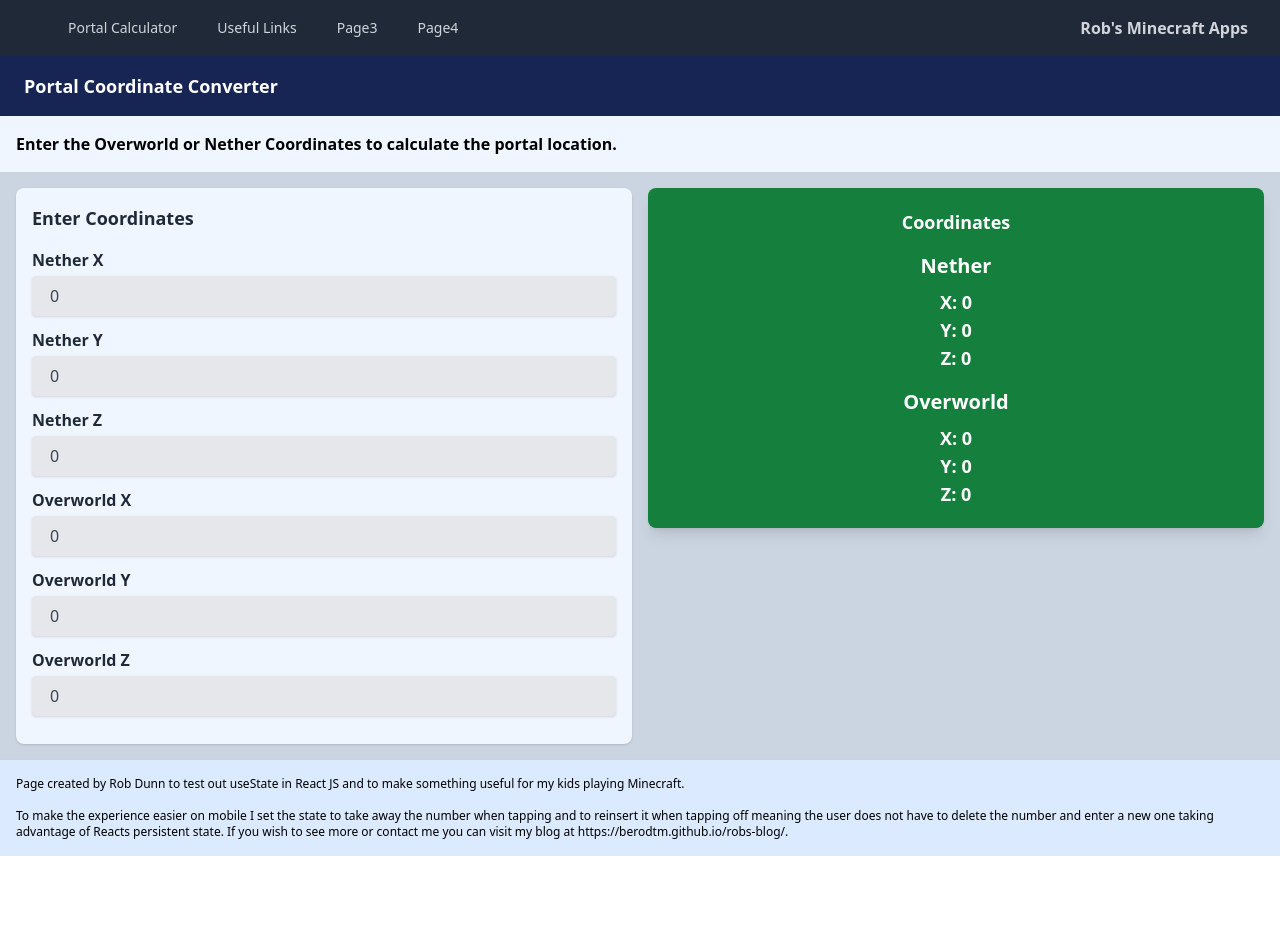
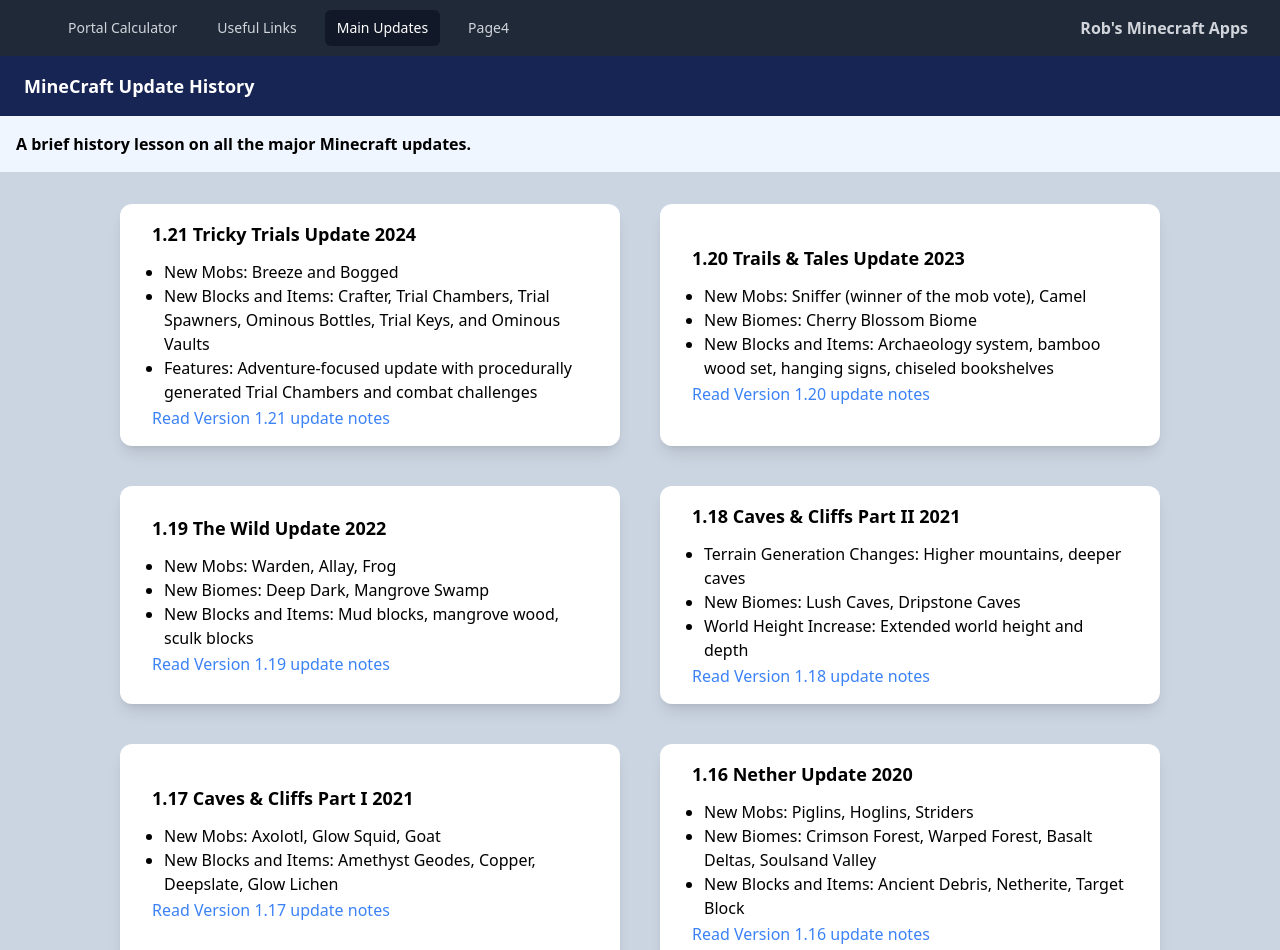
Before and after one commit to Berodtm/minecraft-apps, a React (Vite) app: page /minecraft-apps/MainUpdates in a window 1280 px wide. Shown: the top 950 px of the page. Before the commit the page ends 856 px from the top, so only its background shows below. Built offline with nearby package versions, Linux system fonts and the light colour scheme.

Commit message:
added a third page - update history - updated the card component to be more reuseable and accept optional list items with a nested map method, added a large object of minecraft updates to act as a data file for the map method to go through.

```diff
--- a/src/App.jsx
+++ b/src/App.jsx
@@ -3,7 +3,7 @@
 import PortalCalc from './pages/PortalCalc';
 import { BrowserRouter, Routes, Route } from 'react-router-dom';
 import UsefulLinksPage from './pages/UsefulLinksPage';
-import Page3 from './pages/Page3';
+import MainUpdates from './pages/MainUpdates';
 import Page4 from './pages/Page4';
 function App() {
   return (
@@ -15,7 +15,7 @@
           <Route path='/' element={<PortalCalc />} />
           <Route path='/PortalCalc' element={<PortalCalc />} />
           <Route path='/UsefulLinksPage' element={<UsefulLinksPage />} />
-          <Route path='/Page3' element={<Page3 />} />
+          <Route path='/MainUpdates' element={<MainUpdates />} />
           <Route path='/Page4' element={<Page4 />} />
           <Route path='*' element={<PortalCalc />} /> {/* Catch-all route */}
         </Routes>
--- a/src/components/Cards.jsx
+++ b/src/components/Cards.jsx
@@ -1,16 +1,30 @@
 function Card(props) {
+  const { name, about, list, url, minWidth = '350px', maxWidth = '350px', button } = props;
+
   return (
-      <div className='min-w-[350px] max-w-[350px] m-5 py-8 px-8 bg-white rounded-xl shadow-lg space-y-2 sm:py-4 sm:flex sm:items-center sm:space-y-0 sm:space-x-6'>
+    <div
+      className='m-5 py-8 px-8 bg-white rounded-xl shadow-lg space-y-2 sm:py-4 sm:flex sm:items-center sm:space-y-0 sm:space-x-6'
+      style={{ minWidth, maxWidth }}
+    >
       <div className='text-center space-y-2 sm:text-left'>
         <div className='space-y-0.5'>
           <p className='text-lg text-black font-semibold'>
-              {props.name ? props.name : 'Name Missing'}
+            {name ? name : 'Name Missing'}
           </p>
-            <p className='text-slate-600 text-sm font-medium pt-3 pb-3'>
-              {props.about}
+          <p className='text-slate-600 text-sm font-medium  pb-2'>
+            {about}
           </p>
+          {list && list.length > 0 && (
+            <ul className='list-disc pl-3 text-left'>
+              {list.map((feature, index) => (
+                <li key={index}>{feature}</li>
+              ))}
+            </ul>
+          )}
           <p className='text-blue-500 hover:text-blue-600 font-medium'>
-                <a href={props.url} target="_blank">Find out more</a>
+            <a className="mt-2" href={url} target='_blank' rel='noopener noreferrer'>
+              {button ? button : 'Find out more'}
+            </a>
           </p>
         </div>
       </div>
--- a/src/components/Header.jsx
+++ b/src/components/Header.jsx
@@ -14,7 +14,7 @@
   const navigation = [
     { name: 'Portal Calculator', href: '/PortalCalc' },
     { name: 'Useful Links', href: '/UsefulLinksPage' },
-    { name: 'Page3', href: '/Page3' },
+    { name: 'Main Updates', href: '/MainUpdates' },
     { name: 'Page4', href: '/Page4' },
   ];
 
--- /dev/null
+++ b/src/data/minecraftUpdatesData.js
@@ -0,0 +1,121 @@
+const minecraftUpdatesData = [
+  {
+    id: 10,
+    version: '1.21',
+    name: 'Tricky Trials Update',
+    year: '2024',
+    features: [
+      "New Mobs: Breeze and Bogged",
+      "New Blocks and Items: Crafter, Trial Chambers, Trial Spawners, Ominous Bottles, Trial Keys, and Ominous Vaults",
+      "Features: Adventure-focused update with procedurally generated Trial Chambers and combat challenges"
+    ],
+    url: 'https://www.minecraft.net/en-us/article/1-21-update-officially-named-tricky-trials',
+  },
+  {
+    id: 9,
+    version: '1.20',
+    name: 'Trails & Tales Update',
+    year: '2023',
+    features: [
+      "New Mobs: Sniffer (winner of the mob vote), Camel",
+      "New Biomes: Cherry Blossom Biome",
+      "New Blocks and Items: Archaeology system, bamboo wood set, hanging signs, chiseled bookshelves"
+    ],
+    url: 'https://www.minecraft.net/en-us/article/trails-tales-update-out-today-java',
+  },
+  {
+    id: 8,
+    version: '1.19',
+    name: 'The Wild Update',
+    year: '2022',
+    features: [
+      "New Mobs: Warden, Allay, Frog",
+      "New Biomes: Deep Dark, Mangrove Swamp",
+      "New Blocks and Items: Mud blocks, mangrove wood, sculk blocks"
+    ],
+    url: 'https://www.minecraft.net/en-us/updates/the-wild-update',
+  },
+  {
+    id: 7,
+    version: '1.18',
+    name: 'Caves & Cliffs Part II',
+    year: '2021',
+    features: [
+      "Terrain Generation Changes: Higher mountains, deeper caves",
+      "New Biomes: Lush Caves, Dripstone Caves",
+      "World Height Increase: Extended world height and depth"
+    ],
+    url: 'https://www.minecraft.net/en-us/article/caves---cliffs-part-ii-the-features',
+  },
+  {
+    id: 6,
+    version: '1.17',
+    name: 'Caves & Cliffs Part I',
+    year: '2021',
+    features: [
+      "New Mobs: Axolotl, Glow Squid, Goat",
+      "New Blocks and Items: Amethyst Geodes, Copper, Deepslate, Glow Lichen"
+    ],
+    url: 'https://www.minecraft.net/en-us/article/caves---cliffs--part-i-out-today-java',
+  },
+  {
+    id: 5,
+    version: '1.16',
+    name: 'Nether Update',
+    year: '2020',
+    features: [
+      "New Mobs: Piglins, Hoglins, Striders",
+      "New Biomes: Crimson Forest, Warped Forest, Basalt Deltas, Soulsand Valley",
+      "New Blocks and Items: Ancient Debris, Netherite, Target Block"
+    ],
+    url: 'https://www.minecraft.net/en-us/article/nether-update-java',
+  },
+  {
+    id: 4,
+    version: '1.15',
+    name: 'Buzzy Bees Update',
+    year: '2019',
+    features: [
+      "New Mob: Bees",
+      "New Blocks and Items: Honey Block, Honeycomb, Beehives"
+    ],
+    url: 'https://www.minecraft.net/en-us/article/buzzy-bees-out-now-in-java',
+  },
+  {
+    id: 3,
+    version: '1.14',
+    name: 'Village & Pillage Update',
+    year: '2019',
+    features: [
+      "New Mobs: Pillagers, Ravagers, Foxes",
+      "New Structures: Updated Villages, Pillager Outposts",
+      "New Blocks and Items: Bamboo, Scaffolding, Campfire"
+    ],
+    url: 'https://www.minecraft.net/en-us/article/minecraft-snapshot-18w47a',
+  },
+  {
+    id: 2,
+    version: '1.13',
+    name: 'The Update Aquatic',
+    year: '2018',
+    features: [
+      "New Mobs: Dolphins, Turtles, Drowned",
+      "New Biomes: Warm, Lukewarm, Cold, and Frozen Ocean",
+      "New Blocks and Items: Kelp, Sea Pickle, Coral Blocks"
+    ],
+    url: 'https://www.minecraft.net/en-us/updates/aquatic',
+  },
+  {
+    id: 1,
+    version: '1.12',
+    name: 'World of Color Update',
+    year: '2017',
+    features: [
+      "New Blocks and Items: Concrete, Glazed Terracotta, Parrots",
+      "Features: Improved color palette for wool and banners"
+    ],
+    url: 'https://www.minecraft.net/en-us/article/world-color-released',
+  },
+];
+
+export default minecraftUpdatesData;
--- /dev/null
+++ b/src/pages/MainUpdates.jsx
@@ -0,0 +1,45 @@
+import Card from '../components/Cards';
+import minecraftUpdatesData from '../data/minecraftUpdatesData';
+export default function MainUpdates() {
+  return (
+    <div className='flex flex-col min-h-screen'>
+      <header className='bg-blue-950 text-white text-lg font-bold py-4 px-6 shadow-md'>
+        <h1>MineCraft Update History</h1>
+      </header>
+      <p className='font-bold p-4 bg-blue-50'>
+        A brief history lesson on all the major Minecraft updates.
+      </p>
+      <main className='flex-grow  flex pt-3 pb-3 justify-center'>
+        <div className='flex flex-wrap content-start justify-center'>
+          {minecraftUpdatesData.map(({ id, url, version, name, year = '' , features }) => (
+            <Card
+              url={url}
+              name={`${version} ${name} ${year.toString()}`}
+              key={id}
+              list={features}
+              minWidth='350px'
+              maxWidth='500px'
+              button={`Read Version ${version} update notes`}
+            />
+          ))}
+        </div>
+      </main>
+      <footer className='bg-blue-100 p-4 shadow mt-auto'>
+        <p className='text-xs'>
+          Page created by Rob Dunn to test out the map method with a list and a
+          reusable card component. Also managed to pass styles by props and have a nested map method inside the map method for list items. <br />
+          <br />
+          If you wish to see more or contact me you can visit my blog at{' '}
+          <a
+            title='Robs Blog'
+            target='_blank'
+            href='https://berodtm.github.io/robs-blog/'
+          >
+            https://berodtm.github.io/robs-blog/
+          </a>
+          .
+        </p>
+      </footer>
+    </div>
+  );
+}
--- a/src/pages/Page3.jsx
+++ /dev/null
@@ -1,3 +0,0 @@
-export default function() {
-    return <h1>Hello there 3 placeholder page.</h1>
-}
```
Lines whose indentation alone changed are shown as unchanged.
